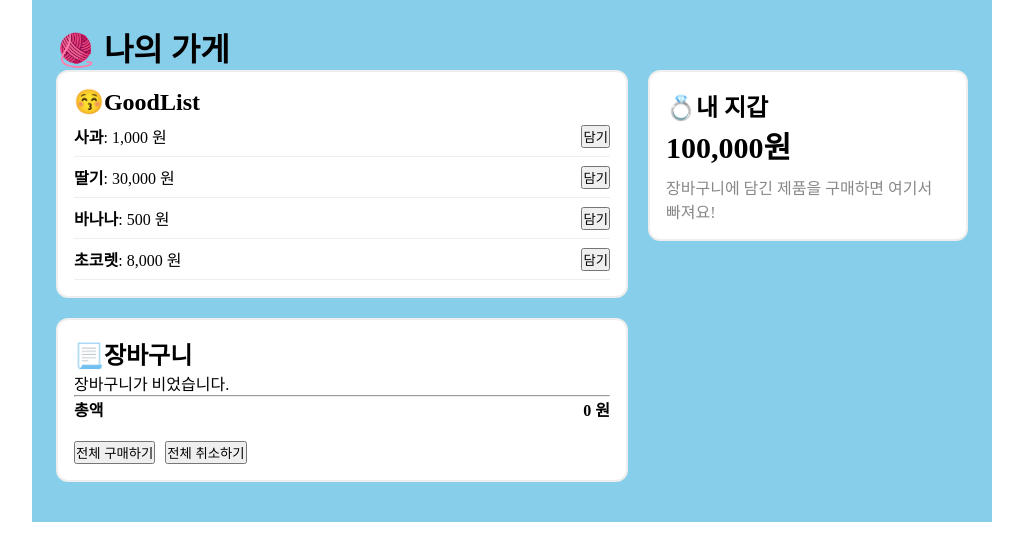
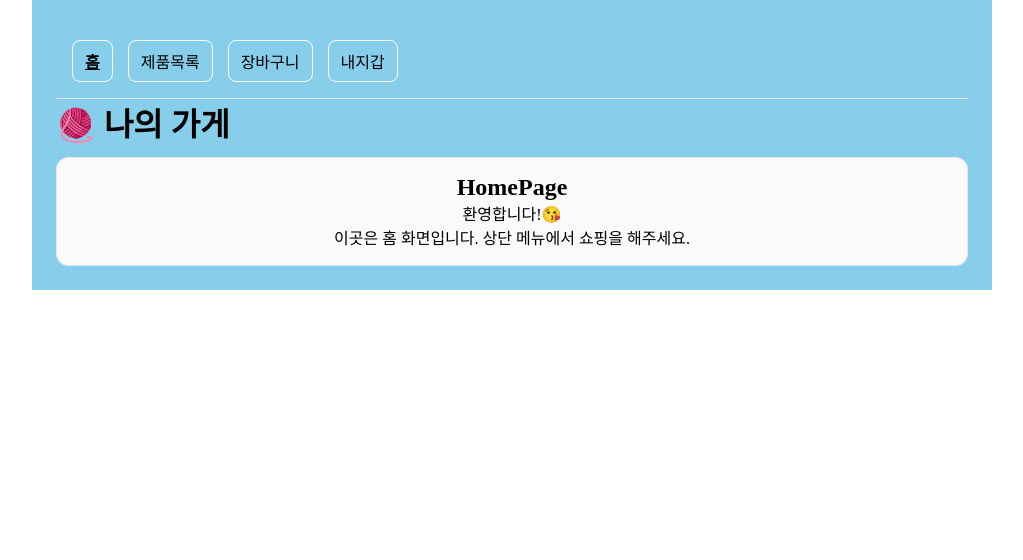
Before and after one commit to yachea/til_vite_ts, a React (Vite) app: page / in a window 1280 px wide. Shown: the top 560 px of the page, without its empty margins (128-1151 px from the left). Built offline with nearby package versions, Linux system fonts and the light colour scheme.

Commit message:
[docs] react-router-dom 이해

```diff
--- a/package.json
+++ b/package.json
@@ -11,7 +11,8 @@
   },
   "dependencies": {
     "react": "^18.3.1",
-    "react-dom": "^18.3.1"
+    "react-dom": "^18.3.1",
+    "react-router-dom": "^6.30.1"
   },
   "devDependencies": {
     "@eslint/js": "^9.33.0",
--- a/src/App.tsx
+++ b/src/App.tsx
@@ -3,6 +3,12 @@ import Cart from './components/shop/Cart';
 import GoodList from './components/shop/GoodList';
 import Wallet from './components/shop/Wallet';
 import { ShopProvider } from './features/shop';
+import { NavLink, Route, BrowserRouter as Router, Routes } from 'react-router-dom';
+import HomePage from './pages/HomePage';
+import GoosPage from './pages/GoosPage';
+import CartPage from './pages/CartPage';
+import WalletPage from './pages/WalletPage';
+import NotFound from './pages/NotFound';
 
 function App() {
   // ts 자리
@@ -18,22 +24,57 @@ function App() {
     gap: 20,
     alignItems: 'start',
   };
+
+  const menu: React.CSSProperties = {
+    display: 'flex',
+    gap: 15,
+    padding: 16,
+    borderBottom: '1px solid #e5e7eb',
+  };
+  // 링크 관련
+  const link: React.CSSProperties = {
+    padding: '8px 12px',
+    borderRadius: 8,
+    border: '1px solid #fff',
+    textDecoration: 'none',
+  };
+  const active: React.CSSProperties = {
+    fontWeight: 700,
+    textDecoration: 'underline',
+  };
+
   // tsx 자리
   return (
-    <div style={page}>
-      <h1>🧶 나의 가게</h1>
-      <ShopProvider>
-        <div style={grid}>
+    <Router>
+      <div style={page}>
+        <nav style={menu}>
+          <NavLink to={'/'} style={link}>
+            {({ isActive }) => <span style={isActive ? active : undefined}>홈</span>}
+          </NavLink>
+          <NavLink to={'/goods'} style={link}>
+            {({ isActive }) => <span style={isActive ? active : undefined}>제품목록</span>}
+          </NavLink>
+          <NavLink to={'/cart'} style={link}>
+            {({ isActive }) => <span style={isActive ? active : undefined}>장바구니</span>}
+          </NavLink>
+          <NavLink to={'/wallet'} style={link}>
+            {({ isActive }) => <span style={isActive ? active : undefined}>내지갑</span>}
+          </NavLink>
+        </nav>
+        <h1>🧶 나의 가게</h1>
+        <ShopProvider>
           <div>
-            <GoodList />
-            <Cart />
+            <Routes>
+              <Route path="/" element={<HomePage />} />
+              <Route path="/goods" element={<GoosPage />} />
+              <Route path="/cart" element={<CartPage />} />
+              <Route path="/wallet" element={<WalletPage />} />
+              <Route path="*" element={<NotFound />} />
+            </Routes>
           </div>
-          <div>
-            <Wallet />
-          </div>
-        </div>
-      </ShopProvider>
-    </div>
+        </ShopProvider>
+      </div>
+    </Router>
   );
 }
 
--- a/src/features/shop/index.ts
+++ b/src/features/shop/index.ts
@@ -1,11 +1,9 @@
 export * from './types';
 // 아래의 경우는 충돌 발생 소지 있음.
 export { initialState } from './state';
-
 export { calcTotal } from './utils';
 // 아래의 경우는 충돌 발생 소지 있음.
 export { reducer } from './reducer';
-
 export { ShopContext, ShopProvider } from './ShopContext';
 export { useShop } from './hooks/useShop';
 export { useShopSelectors } from './hooks/useShopSelcectors';
--- /dev/null
+++ b/src/pages/CartPage.tsx
@@ -0,0 +1,24 @@
+import React from 'react';
+import Cart from '../components/shop/Cart';
+
+function CartPage() {
+  const box: React.CSSProperties = {
+    padding: 16,
+    border: '1px solid #e5e7eb',
+    borderRadius: 12,
+    background: '#fafafa',
+    marginTop: 12,
+    textAlign: 'center',
+  };
+
+  return (
+    <div style={box}>
+      <h2>장바구니</h2>
+      <div>
+        <Cart />
+      </div>
+    </div>
+  );
+}
+
+export default CartPage;
--- /dev/null
+++ b/src/pages/GoosPage.tsx
@@ -0,0 +1,17 @@
+import React from 'react';
+import GoodList from '../components/shop/GoodList';
+import Cart from '../components/shop/Cart';
+
+function GoosPage() {
+  return (
+    <div>
+      <h2>🎁판매 제품 리스트</h2>
+      <div>
+        <GoodList />
+        <Cart />
+      </div>
+    </div>
+  );
+}
+
+export default GoosPage;
--- /dev/null
+++ b/src/pages/HomePage.tsx
@@ -0,0 +1,21 @@
+import React from 'react';
+
+function HomePage() {
+  const box: React.CSSProperties = {
+    padding: 16,
+    border: '1px solid #e5e7eb',
+    borderRadius: 12,
+    background: '#fafafa',
+    marginTop: 12,
+    textAlign: 'center',
+  };
+  return (
+    <div style={box}>
+      <h2>HomePage</h2>
+      <div>환영합니다!😘</div>
+      <p>이곳은 홈 화면입니다. 상단 메뉴에서 쇼핑을 해주세요.</p>
+    </div>
+  );
+}
+
+export default HomePage;
--- /dev/null
+++ b/src/pages/NotFound.tsx
@@ -0,0 +1,7 @@
+import React from 'react';
+
+function NotFound() {
+  return <div>NotFound</div>;
+}
+
+export default NotFound;
--- /dev/null
+++ b/src/pages/WalletPage.tsx
@@ -0,0 +1,24 @@
+import React from 'react';
+import Wallet from '../components/shop/Wallet';
+
+function WalletPage() {
+  const box: React.CSSProperties = {
+    padding: 16,
+    border: '1px solid #e5e7eb',
+    borderRadius: 12,
+    background: '#fafafa',
+    marginTop: 12,
+    textAlign: 'center',
+  };
+
+  return (
+    <div style={box}>
+      <h2>내지감</h2>
+      <div>
+        <Wallet />
+      </div>
+    </div>
+  );
+}
+
+export default WalletPage;
```
Also changed, not shown: 2 other files (tests, documents, lock files or other folders).
